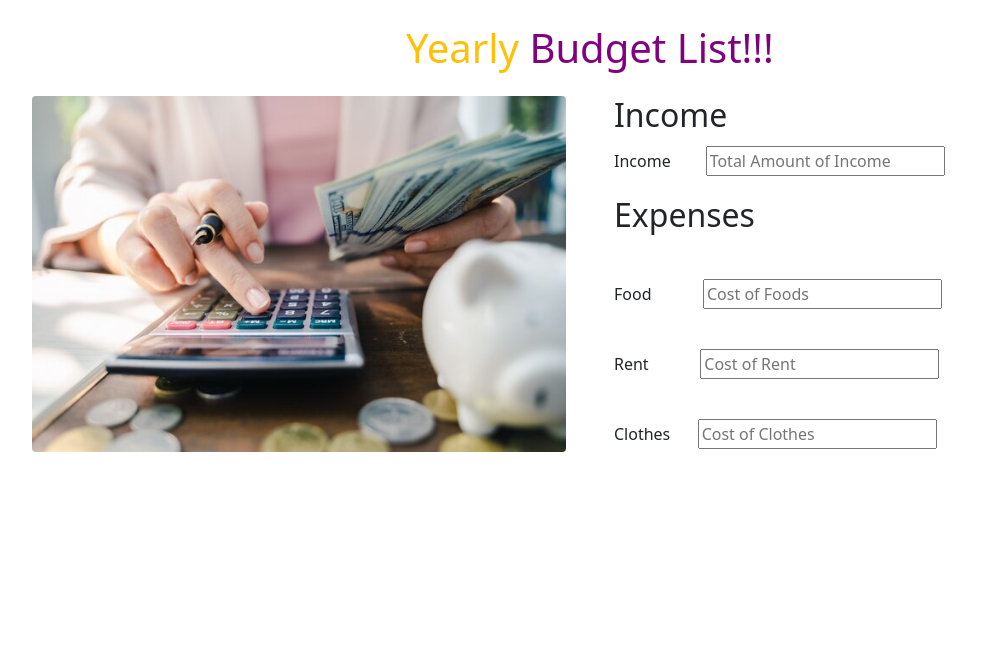
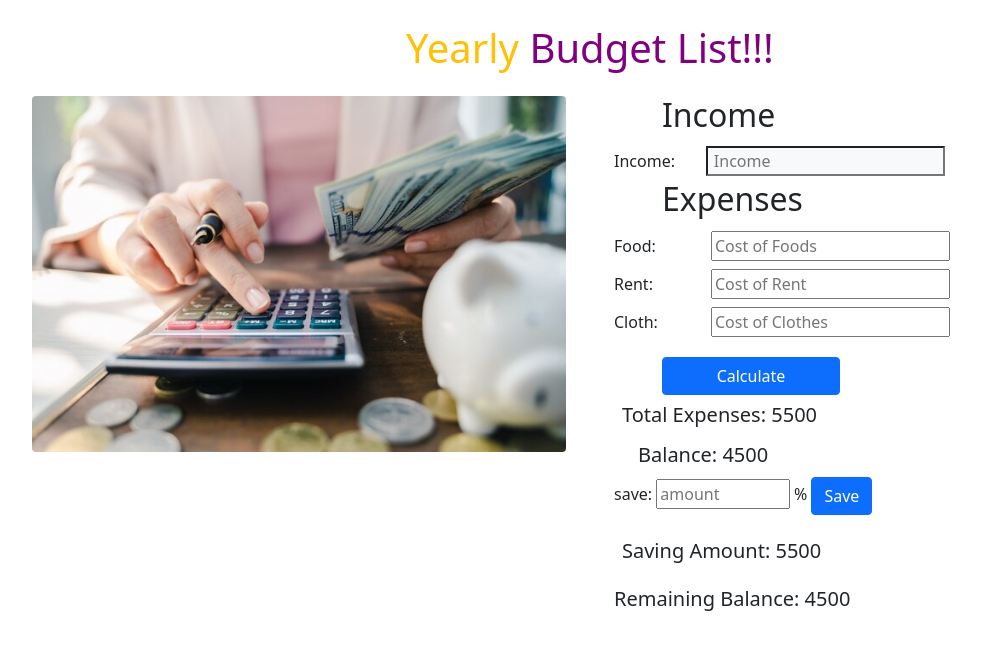
Before and after one commit to lamiamostafa/money-master, a plain HTML site: page index.html in a window 1280 px wide. Shown: the whole page, without its empty margins (50-1031 px from the left). Drawn offline with Linux system fonts and the light colour scheme.

Commit message:
design part done

```diff
--- a/css/style.css
+++ b/css/style.css
@@ -2,3 +2,8 @@
     color:purple;
 
 }
+#calculate-button{
+    color:white;
+    font-size:16px;
+    font-weight: 800px;
+}
--- a/index.html
+++ b/index.html
@@ -27,39 +27,65 @@
                     </div>
                     <div class="col-lg-6 bg">
                         <form action="">
-                            <h2>Income</h2>
+                            <h2 class="mx-5 mb-2">Income</h2>
                             <div class="row g-3 align-items-center">
                                 <div class="col-lg-2">
-                                    <label for="inputIncome" class="col-form-label">Income</label>
+                                    <label for="inputIncome" class="col-form-label">Income:</label>
                                 </div>
                                 <div class="col-lg-4">
-                                    <input type="text" id="inputIncome" placeholder="Total Amount of Income">
+                                    <input class="bg-light" type="text" id="inputIncome" placeholder=" Income">
+                                </div>
                             </div>
 
-                                <h2>Expenses</h2>
-                                <div class="row g-3 align-items-center">
+                            <h2 class="mx-5 mb-2">Expenses</h2>
+                            <div class="row g-5 align-items-center">
                                 <div class="col-lg-2">
-                                        <label for="inputFood" class="col-form-label">Food</label>
+                                    <label for="inputFood" class="col-form-label">Food:</label>
                                 </div>
                                 <div class="col-lg-4">
                                     <input type="text" id="inputFood" placeholder="Cost of Foods">
                                 </div>
-                                    <div class="row g-3 align-items-center">
-                                        <div class="col-lg-2">
-                                            <label for="inputRent" class="col-form-label">Rent</label>
                             </div>
-                                        <div class="col-lg-4">
+                            <div class="row g-5 align-items-center">
+                                <div class="col-lg-2 ">
+                                    <label for="inputRent" class="col-form-label">Rent:</label>
+                                </div>
+                                <div class="col-lg-4 ">
                                     <input type="text" id="inputRent" placeholder="Cost of Rent">
                                 </div>
-                                        <div class="row g-3 align-items-center">
+                            </div>
+                            <div class="row g-5 align-items-center">
                                 <div class="col-lg-2">
-                                                <label for="inputClothes" class="col-form-label">Clothes</label>
+                                    <label for="inputClothes" class="col-form-label">Cloth:</label>
                                 </div>
                                 <div class="col-lg-4">
                                     <input type="text" id="inputClothes" placeholder="Cost of Clothes">
                                 </div>
+                            </div>
+                            <div class="d-grid gap-2 col-4 mx-5 ">
+
+                                <button id="calculate-button" class="mt-3 btn btn-primary  ">Calculate</button>
+
+
+                            </div>
+                            <h5 class="mt-2 mb-3 mx-2">Total Expenses: 5500</h4>
+                                <h5 class="mx-4">Balance: 4500</h4>
+                                    <div class=" row g-2 align-items-center">
+                                        <div class="row-lg-4">
+                                            <label for="inputClothes" class="col-form-label">save:</label>
+                                            <input class="col-lg-3" type="text" id="inputClothes" placeholder="amount">
+                                            <p class="d-inline">%</p>
+
+                                            <button id="calculate-button"
+                                                class=" d-inline  btn btn-primary">Save</button>
+                                        </div>
+                                        <h5 class="mt-4 mb-3 mx-2">Saving Amount: 5500</h4>
+                                            <h5>Remaining Balance: 4500</h4>
+
+
 
                         </form>
+
 
 
 
```
Lines whose indentation alone changed are shown as unchanged.
